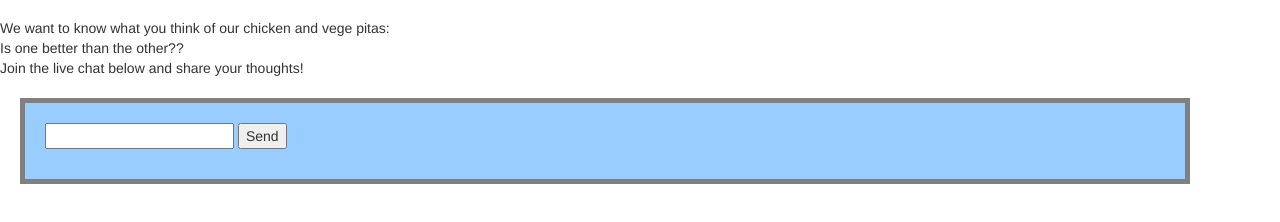
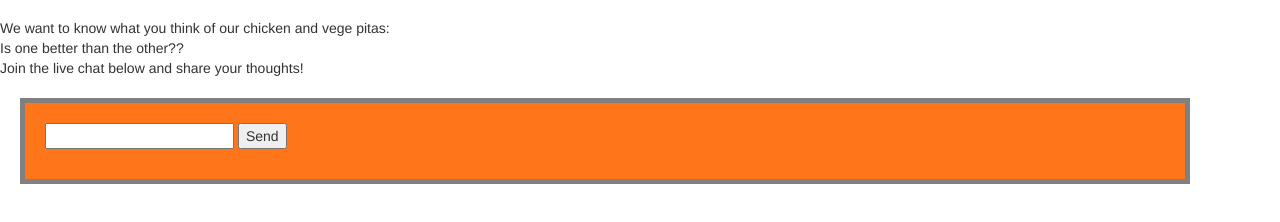
Before and after one commit to Josiah213/Nandoso, a plain HTML site: page Nandoso/Nandoso/DiscussionPage.html in a window 1280 px wide. Shown: the part 54-276 px from the top of the page. Drawn offline with nearby package versions, Linux system fonts and the light colour scheme; no server answers; a script that the page names is missing.

Commit message:
Change colour of signalR chatbox

```diff
--- a/Nandoso/Nandoso/DiscussionPage.html
+++ b/Nandoso/Nandoso/DiscussionPage.html
@@ -16,7 +16,7 @@
     <title>SignalR Simple Chat</title>
     <style type="text/css">
         .container {
-            background-color: #99CCFF;
+            background-color: #FF751A;
             border: thick solid #808080;
             padding: 20px;
             margin: 20px;
```
